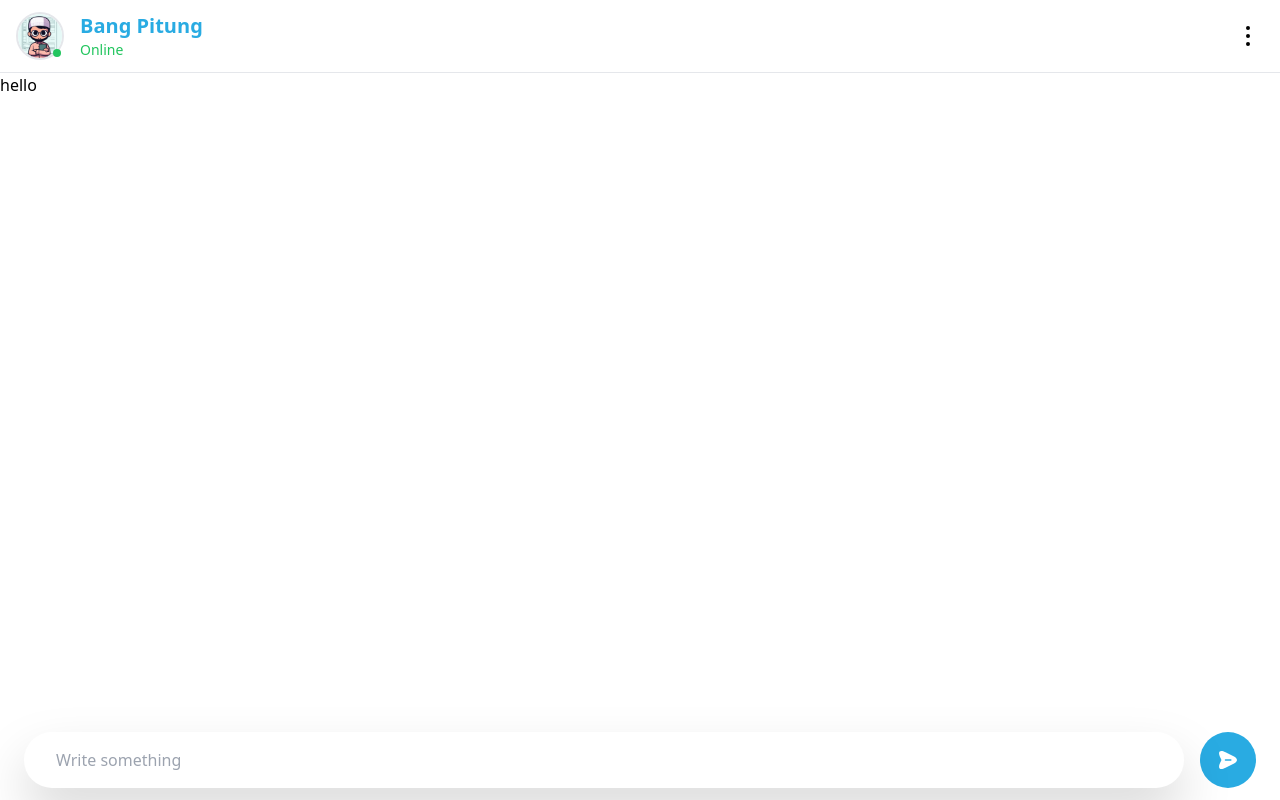
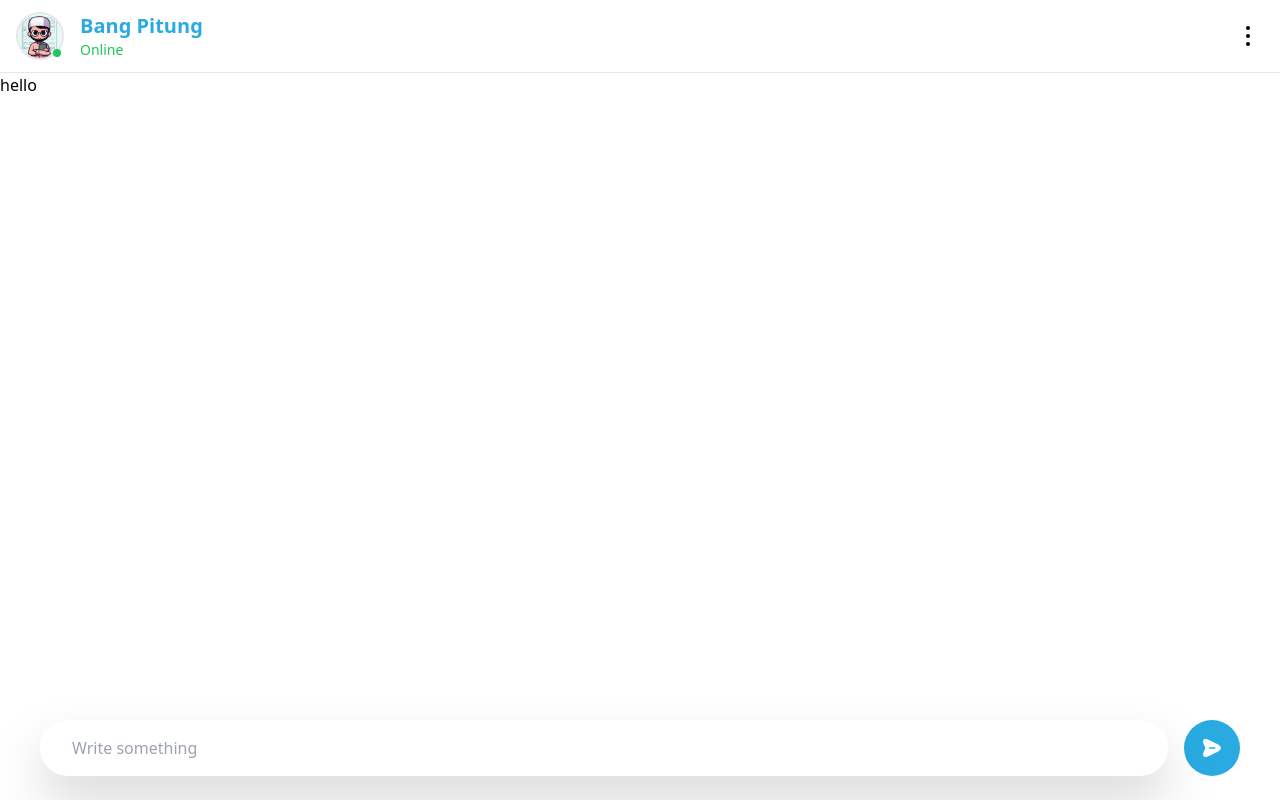
Before and after one commit to fikrialwan/chat-bpt, a React (Vite) app: page / in a window 1280 px wide. Built offline with nearby package versions, Linux system fonts and the light colour scheme.

Commit message:
feat(chat-field): add container

```diff
--- a/src/component/layout/chat-field.tsx
+++ b/src/component/layout/chat-field.tsx
@@ -1,8 +1,10 @@
 import ReactTextareaAutosize from "react-textarea-autosize";
 import SendIcon from "../icons/send";
+import Container from "../shared/container";
 
 const ChatField = () => {
   return (
+    <Container>
       <div className="flex items-end w-full gap-4 px-6 py-3">
         <ReactTextareaAutosize
           className="flex-1 resize-none py-4 px-8 rounded-[32px] bg-white outline-none drop-shadow-2xl"
@@ -14,6 +16,7 @@ const ChatField = () => {
           <SendIcon color="white" />
         </button>
       </div>
+    </Container>
   );
 };
 
```
Lines whose indentation alone changed are shown as unchanged.
